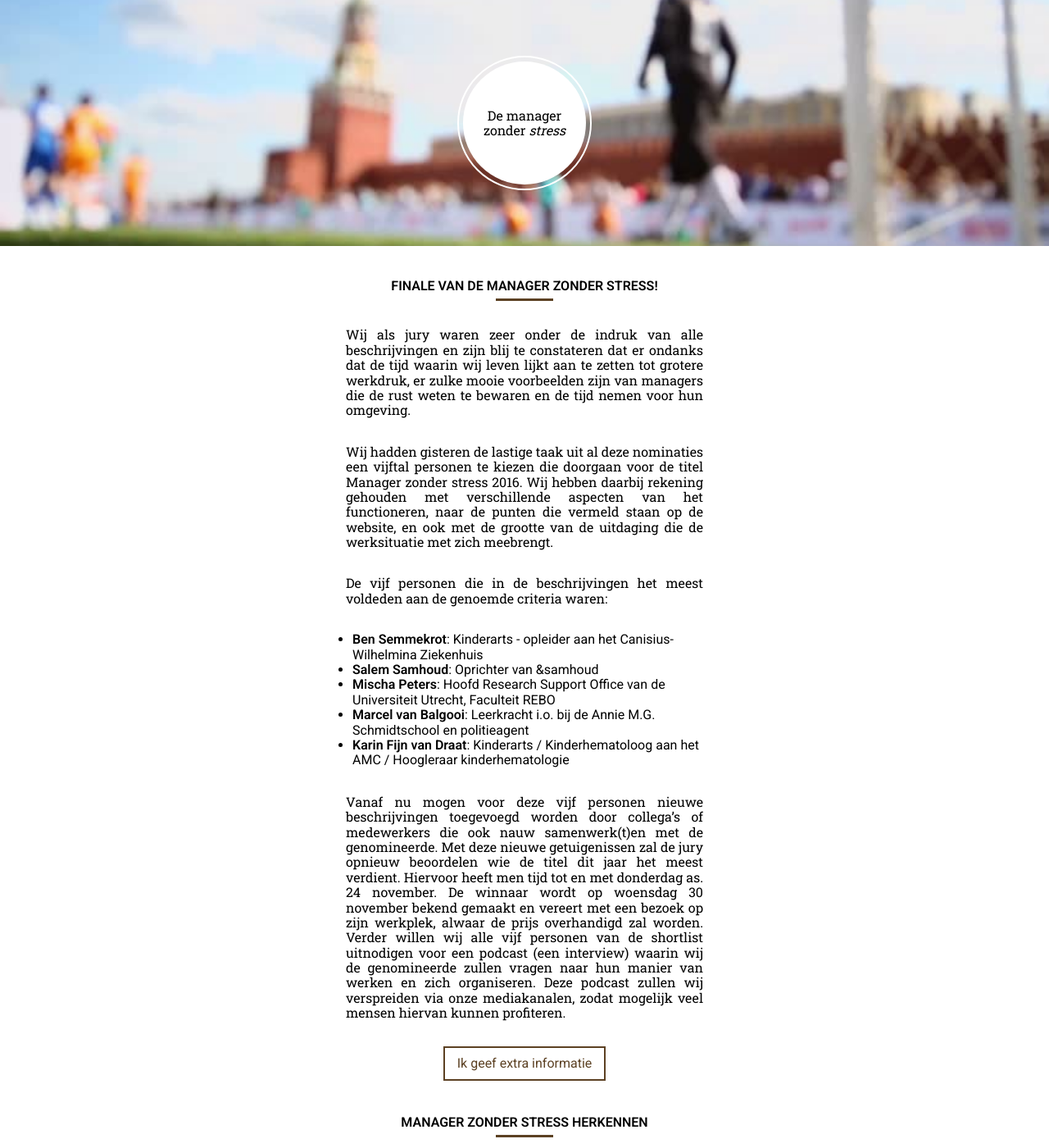
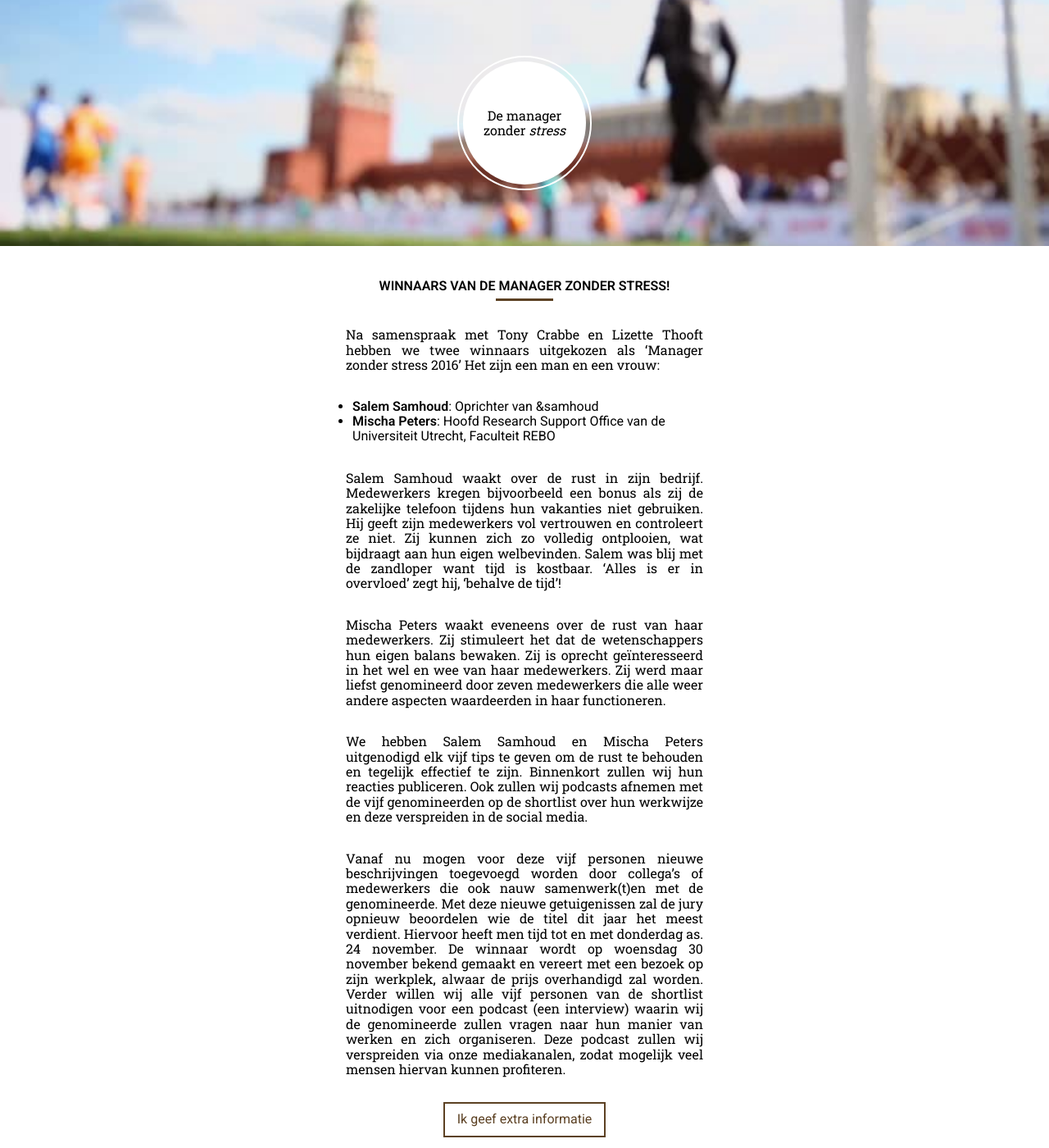
Before and after one commit to nloomans/manager-zonder-stress, a Jekyll site: the page built from index.html, in a window 1280 px wide and 1400 px high. Shown: the whole window at 82% size. Built offline with Jekyll 4.4.1, drawn with Linux system fonts in a browser that asks for light colours.

Commit message:
Update about_text.md

```diff
--- a/_includes/about_text.md
+++ b/_includes/about_text.md
@@ -1,15 +1,14 @@
-# Finale van de Manager zonder stress!
-Wij als jury waren zeer onder de indruk van alle beschrijvingen en zijn blij te constateren dat er ondanks dat de tijd waarin wij leven lijkt aan te zetten tot grotere werkdruk, er zulke mooie voorbeelden zijn van managers die de rust weten te bewaren en de tijd nemen voor hun omgeving.
+# Winnaars van de Manager zonder stress!
+Na samenspraak met Tony Crabbe en Lizette Thooft hebben we twee winnaars uitgekozen als ‘Manager zonder stress 2016’ Het zijn een man en een vrouw:
 
-Wij hadden gisteren de lastige taak uit al deze nominaties een vijftal personen te kiezen die doorgaan voor de titel Manager zonder stress 2016. Wij hebben daarbij rekening gehouden met verschillende aspecten van het functioneren, naar de punten die vermeld staan op de website, en ook met de grootte van de uitdaging die de werksituatie met zich meebrengt.
-
-De vijf personen die in de beschrijvingen het meest voldeden aan de genoemde criteria waren:
-
-- **Ben Semmekrot**: Kinderarts - opleider aan het Canisius-Wilhelmina Ziekenhuis
 - **Salem Samhoud**: Oprichter van &samhoud
 - **Mischa Peters**: Hoofd Research Support Office van de Universiteit Utrecht, Faculteit REBO
-- **Marcel van Balgooi**: Leerkracht i.o. bij de Annie M.G. Schmidtschool en politieagent
-- **Karin Fijn van Draat**: Kinderarts / Kinderhematoloog aan het AMC / Hoogleraar kinderhematologie
+
+Salem Samhoud waakt over de rust in zijn bedrijf. Medewerkers kregen bijvoorbeeld een bonus als zij de zakelijke telefoon tijdens hun vakanties niet gebruiken. Hij geeft zijn medewerkers vol vertrouwen en controleert ze niet. Zij kunnen zich zo volledig ontplooien, wat bijdraagt aan hun eigen welbevinden. Salem was blij met de zandloper want tijd is kostbaar. ‘Alles is er in overvloed’ zegt hij, ‘behalve de tijd’!
+
+Mischa Peters waakt eveneens over de rust van haar medewerkers. Zij stimuleert het dat de wetenschappers hun eigen balans bewaken. Zij is oprecht geïnteresseerd in het wel en wee van haar medewerkers. Zij werd maar liefst genomineerd door zeven medewerkers die alle weer andere aspecten waardeerden in haar functioneren.
+
+We hebben Salem Samhoud en Mischa Peters uitgenodigd elk vijf tips te geven om de rust te behouden en tegelijk effectief te zijn. Binnenkort zullen wij hun reacties publiceren. Ook zullen wij podcasts afnemen met de vijf genomineerden op de shortlist over hun werkwijze en deze verspreiden in de social media.
 
 Vanaf nu mogen voor deze vijf personen nieuwe beschrijvingen toegevoegd worden door collega’s of medewerkers die ook nauw samenwerk(t)en met de genomineerde.
 Met deze nieuwe getuigenissen zal de jury opnieuw beoordelen wie de titel dit jaar het meest verdient.
```
